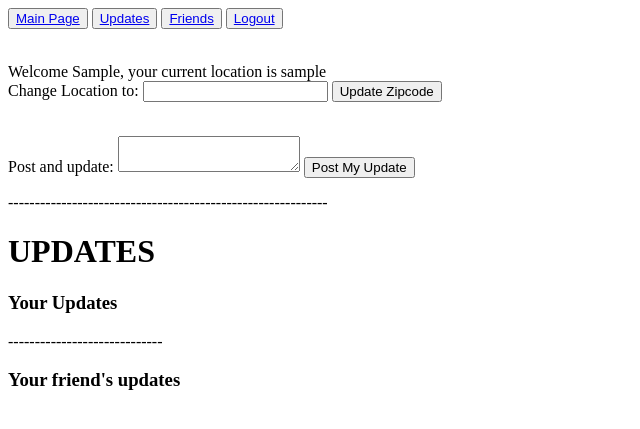
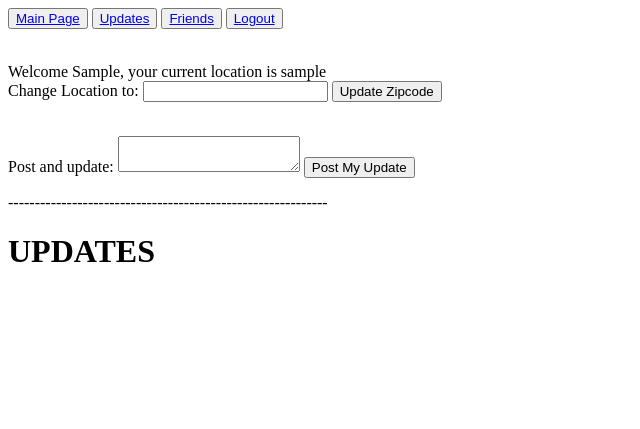
Before and after one commit to tarzioo/weather_app, a Flask app: page /updates in a window 1280 px wide. Shown: the top 429 px of the page, without its empty margins (0-640 px from the left). Run offline with Flask 2, Linux system fonts and the light colour scheme; the visitor is signed in with stand-in values (Sample User, id 1); data comes from the database, SQL or seed files in the repository; data that the repository does not hold is empty.

Commit message:
Cleaned up updates.html to remove unnecessary code

```diff
--- a/templates/updates.html
+++ b/templates/updates.html
@@ -4,39 +4,11 @@
 
 <h1>UPDATES</h1>
 
-<h3>Your Updates</h3>
-
 <ul>
     {% for item in result|reverse %}
-        <li>{{ item.user.first_name }} Wrote at {{ item.time.strftime("%A, %m/%d/%y, %H:%M:%S") }}: <br>
+        <li>{{ item.user.first_name }} wrote at {{ item.time.strftime("%A, %m/%d/%y, %H:%M:%S") }}: <br>
             {{ item.post}}</li><br>
     {% endfor %}
 </ul>
-<p>-----------------------------</p>
-<ul>
-    {% for item in result %}
-        <li>{{ item }}</li>
-    {% endfor %}
-</ul>
-
-<ul>
-    {% for item in update|reverse %}
-        <li>{{ user.first_name }} wrote at {{ item.time.strftime("%A, %m/%d/%y, %H:%M:%S") }}<br>{{ item.post }}"</li><br>
-    {% endfor %}
-</ul>
-
-<h3>Your friend's updates</h3>
-<ul>
-    {% for person in user.friendships %}
-            {% for item in person.friend.updates|reverse %}
-               <li>{{ person.friend.first_name }} wrote at {{ item.time.strftime("%A, %m/%d/%y, %H:%M:%S") }}<br>
-                {{ item.post }}</li><br>
-            {% endfor %}
-
-
-    {% endfor %}
-</ul>
-
-
 
 {% endblock %}
```
